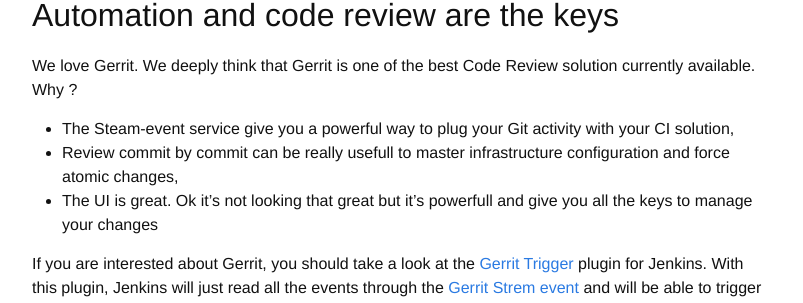
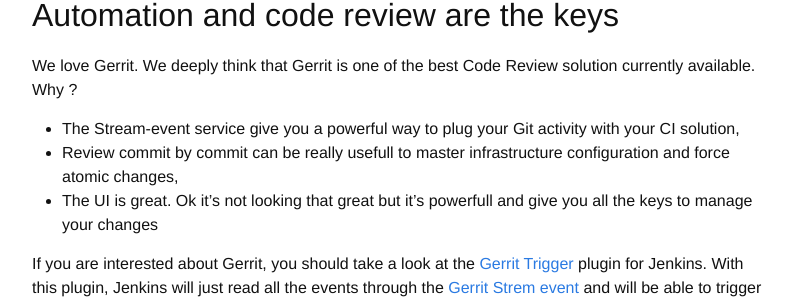
Before and after one commit to Pryz/pryz.github.io, a Jekyll site: the page built from _posts/2015-06-06-puppet-workflow---puppet-camp-paris-2015.md, in a window 1280 px wide and 900 px high, scrolled down 952 px. Shown: the part 140-443 px from the top of the window, without its empty margins (238-1041 px from the left). Built offline with Jekyll 4.4.1, drawn with Linux system fonts in a browser that asks for light colours; some of the changed text lies outside the part shown.

Commit message:
Typo fix

```diff
--- a/_posts/2015-06-06-puppet-workflow---puppet-camp-paris-2015.md
+++ b/_posts/2015-06-06-puppet-workflow---puppet-camp-paris-2015.md
@@ -25,7 +25,7 @@ Be more developers than ops :)
 
 We love Gerrit. We deeply think that Gerrit is one of the best Code Review solution currently available. Why ?
 
-* The Steam-event service give you a powerful way to plug your Git activity with your CI solution,
+* The Stream-event service give you a powerful way to plug your Git activity with your CI solution,
 * Review commit by commit can be really usefull to master infrastructure configuration and force atomic changes,
 * The UI is great. Ok it's not looking that great but it's powerfull and give you all the keys to manage your changes
 
```
Also changed, not shown: other parts of _posts/2015-06-06-puppet-workflow---puppet-camp-paris-2015.md (+1 -1 lines).
